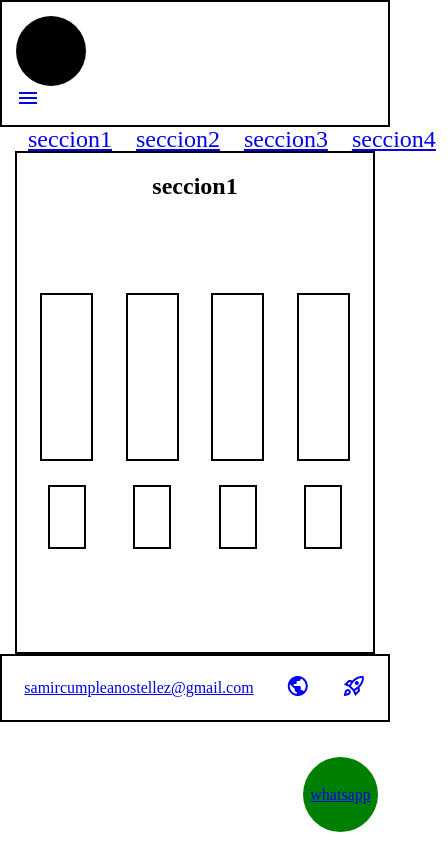
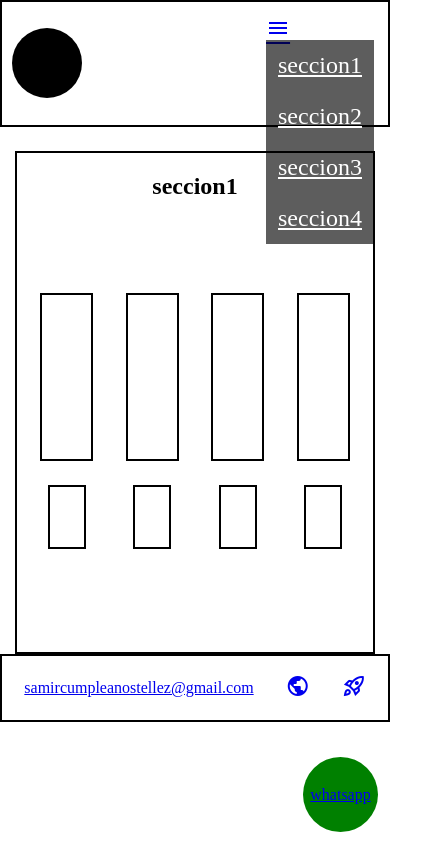
Before and after one commit to jamedmoises/tie, a plain HTML site: page index.html in a window 390 px wide. Both pictures are taken after a click on the link "menu". Shown: the whole page, 448 px wide, since content can reach past the window. Drawn offline with nearby package versions, Linux system fonts and the light colour scheme.

Commit message:
Update style.css

```diff
--- a/style.css
+++ b/style.css
@@ -42,10 +42,9 @@ footer a{
     margin-bottom: 24px;
     display: flex;
     flex-wrap: wrap;
-    justify-content:space-between;
     align-items: center;
-    padding: 14px
-    ;
+    padding: 14px;
+    justify-content: flex-end;
     min-width: 350px;
     border: 2px solid black;
     height: 15vh;
@@ -75,9 +74,10 @@ footer a{
 .logo{
     width: 70px;
     height: 70px;
-
+    position: absolute;
     background-color: black;
     border-radius: 100%;
+    left:12px ;
 }
 main{
     min-height: 50vh;
@@ -109,6 +109,16 @@ h2{
     width: 100%;
     grid-column: 1/5;
 }
-@media screen and(min-width:500px) {
-    .material-symbols-outlined{display:none;}
+.menu{
+    display: none;
 }
+@media (max-width:501px) {
+    nav{display: none;}
+    nav ul{flex-direction: column;
+    background-color: rgba(0, 0, 0, 0.637);
+    color: white;}
+    nav a{ width: 100%; color: white;}
+     nav li{font-size: 24px;
+     margin: 12px 24px;}
+    .menu{display:flex;}
+}
```
